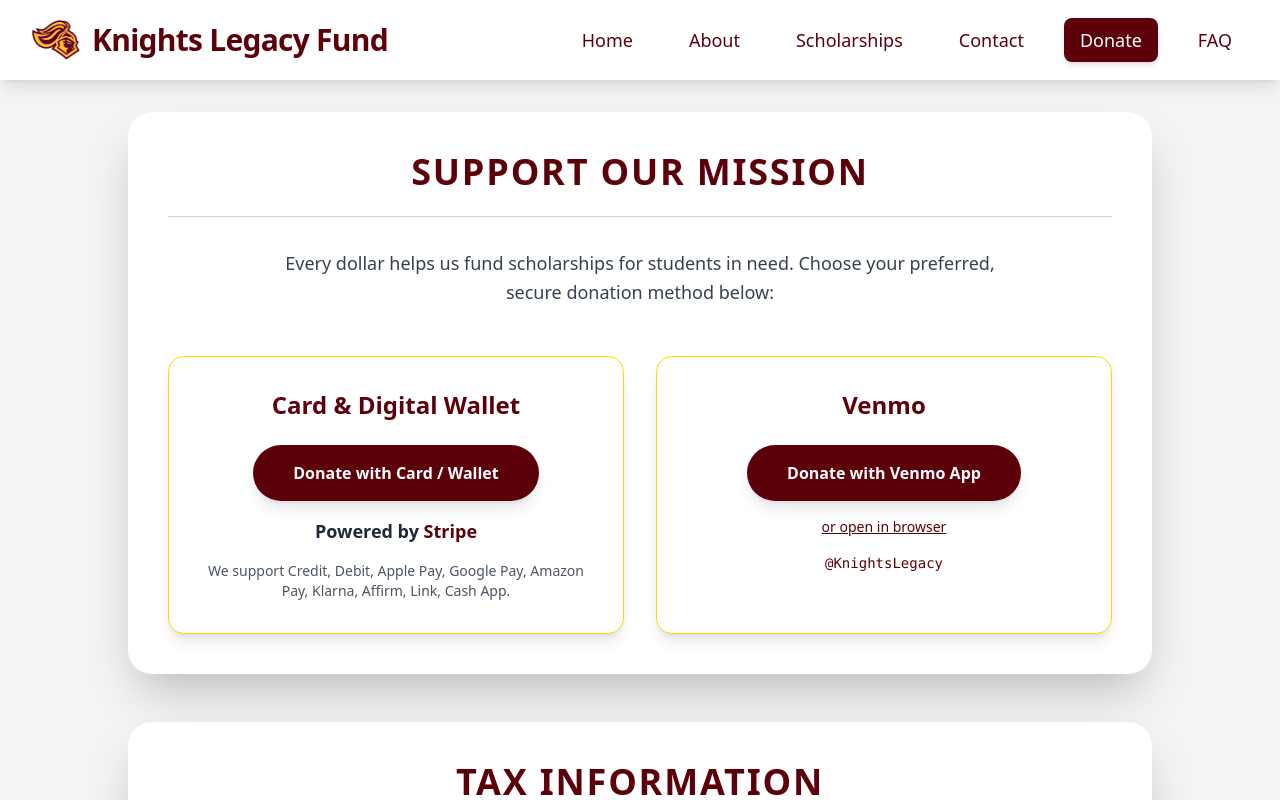
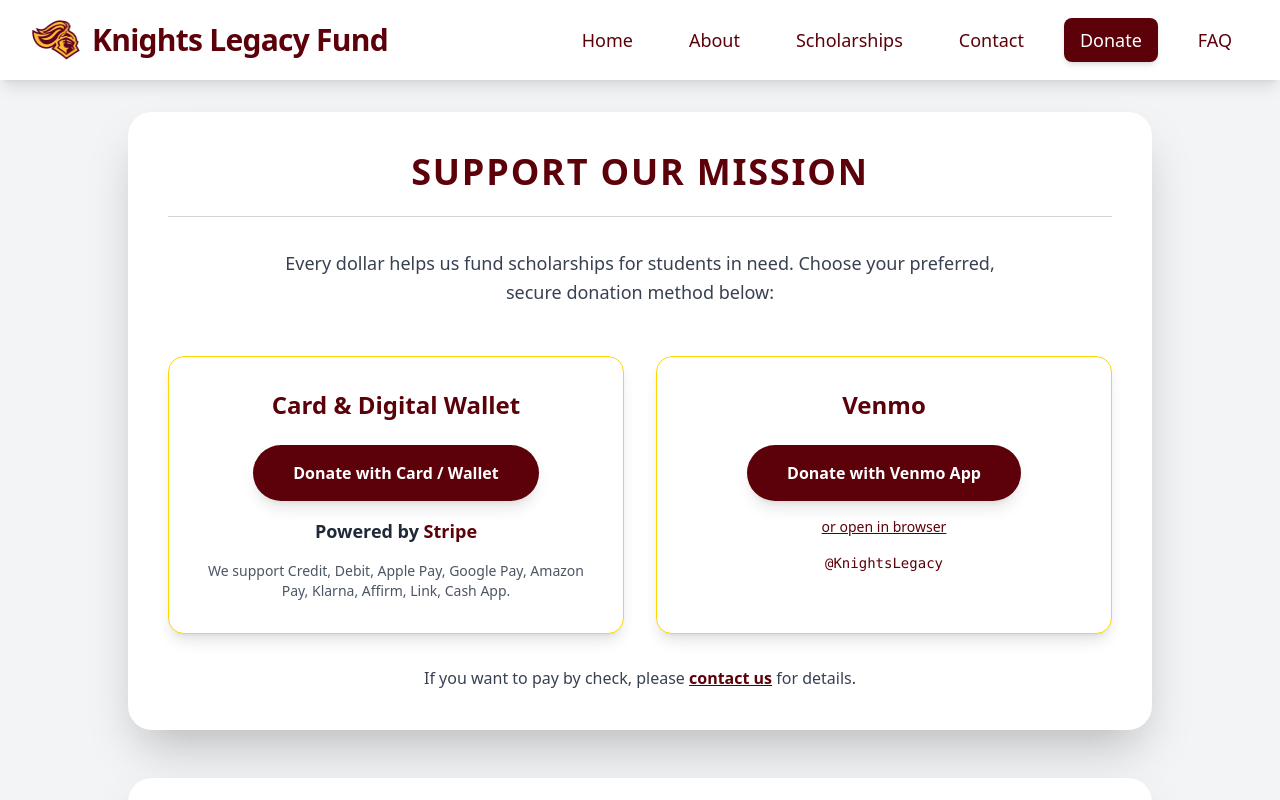
Before and after one commit to alexander-alessi/knightslegacy, a React (Vite) app: page /donate in a window 1280 px wide. Shown: the top 800 px of the page. Built offline with nearby package versions, Linux system fonts and the light colour scheme.

Commit message:
Adding pay by check language on donate.

```diff
--- a/src/components/Donate.jsx
+++ b/src/components/Donate.jsx
@@ -82,6 +82,19 @@ const Donate = () => {
               </div>
             </div>
           </div>
+
+          <div className="mt-8 text-center">
+            <p className="text-gray-700">
+              If you want to pay by check, please{' '}
+              <a
+                href="/contact"
+                className="text-llhs-maroon underline hover:text-llhs-gold font-semibold"
+              >
+                contact us
+              </a>{' '}
+              for details.
+            </p>
+          </div>
         </div>
       </section>
 
```
